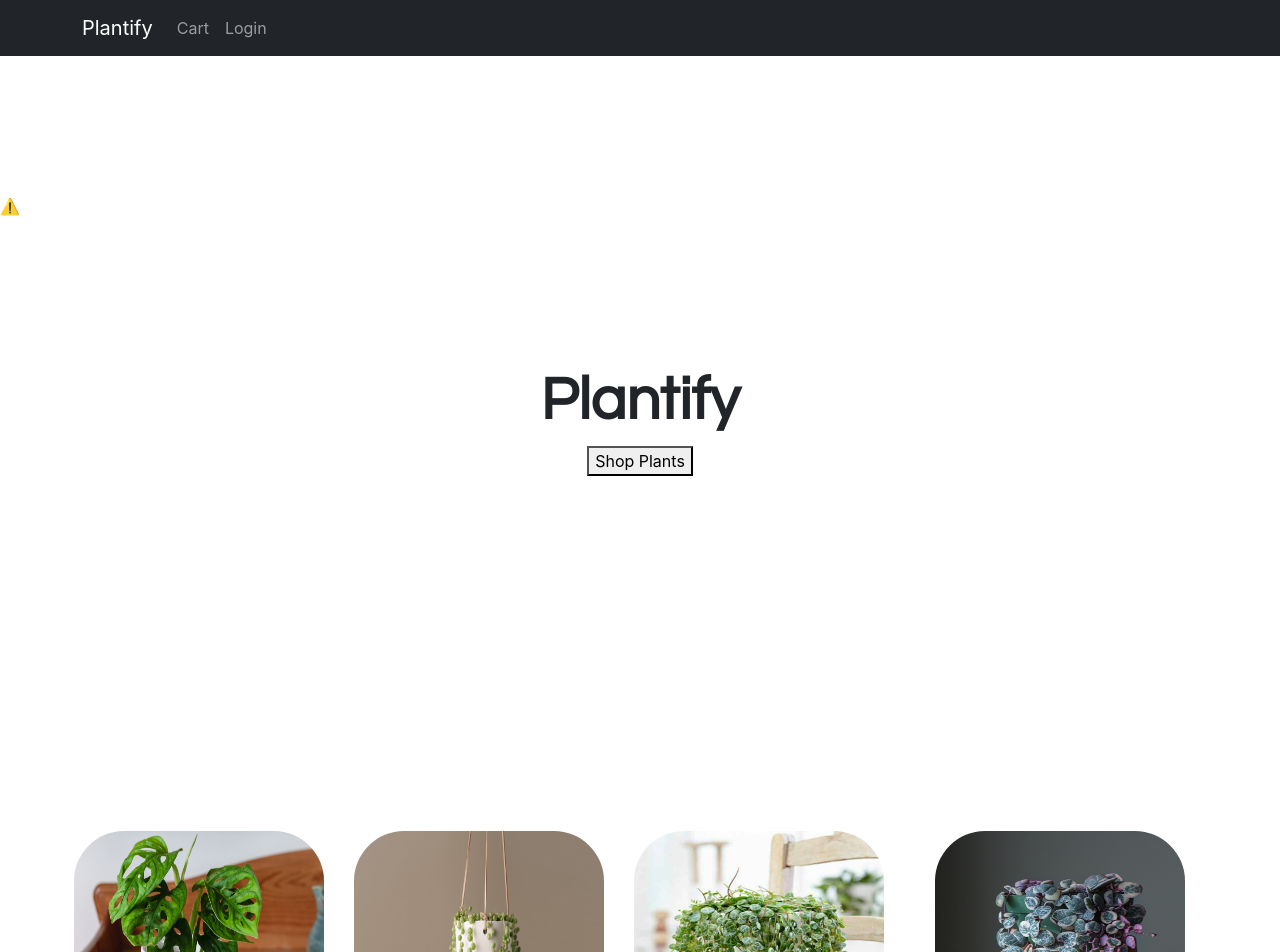
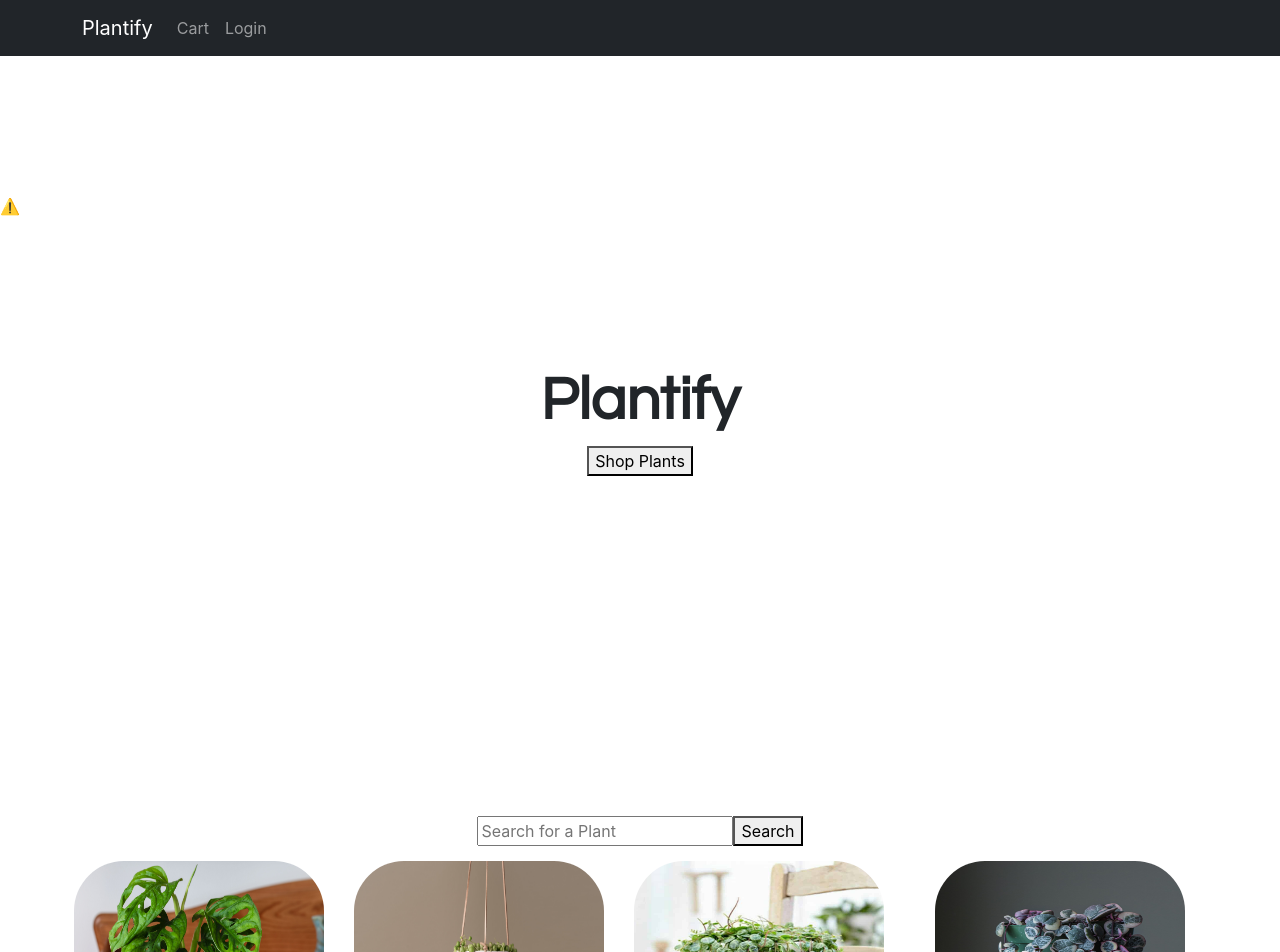
Before and after one commit to shinheep/Plant-E-Commerce, a React (Create React App) app: page / in a window 1280 px wide. Shown: the top 952 px of the page. Built offline with nearby package versions, Linux system fonts and the light colour scheme; no server answers.

Commit message:
added non-functional search bar

```diff
--- a/src/components/Plants.js
+++ b/src/components/Plants.js
@@ -13,9 +13,17 @@ const Plants = () => {
 
     return (
         <div>
+
+            <form className="searchBox">
+                <input type="search"
+                placeholder="Search for a Plant"/>
+                <button>Search</button>
+            </form>
+
             <div className="plants">
                 {plantInfo}
             </div>
+
         </div>
     )
 }
```
